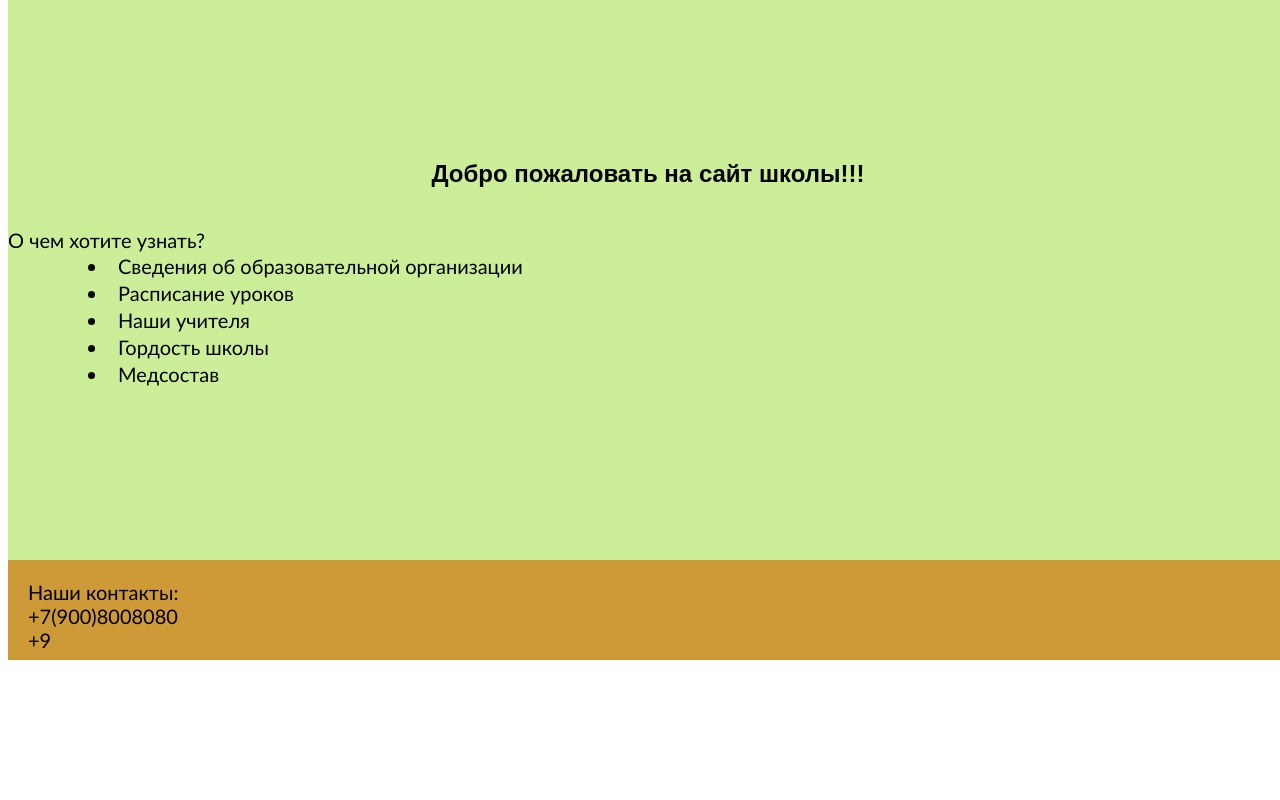
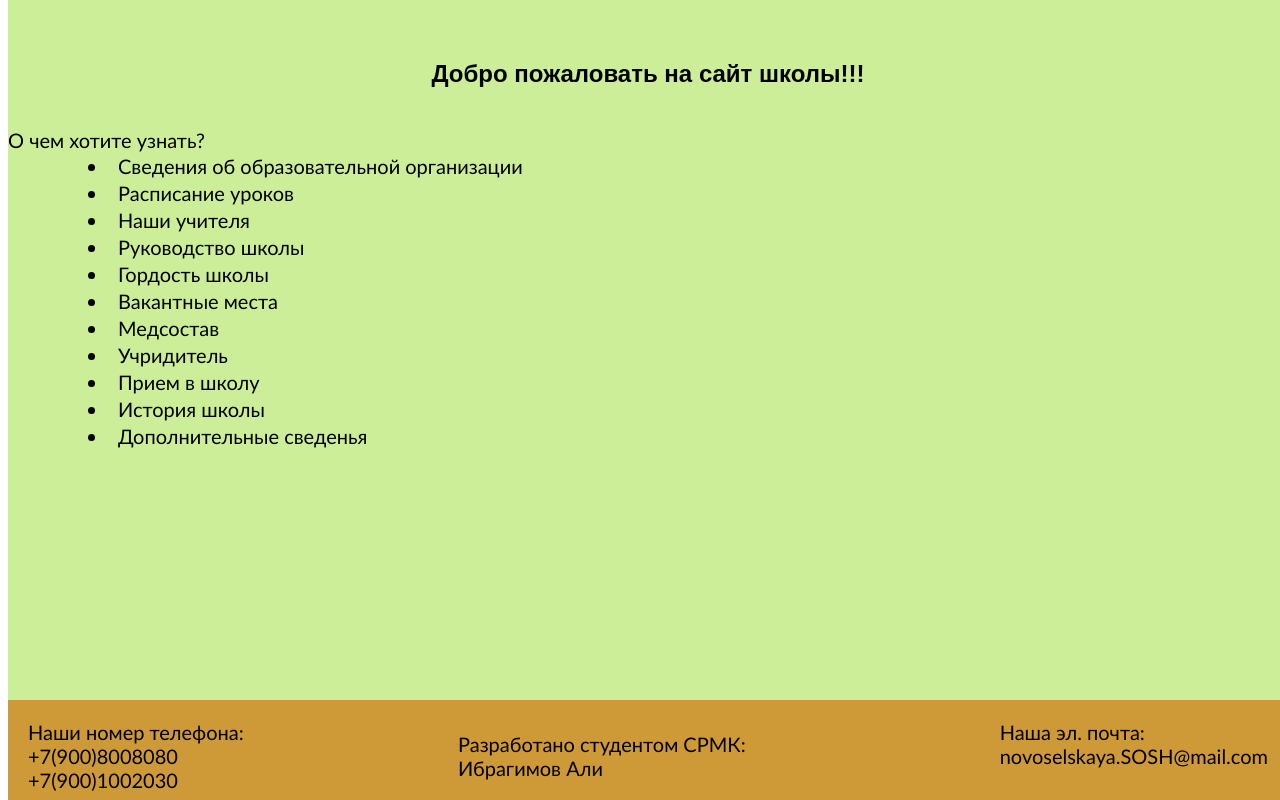
Before and after one commit to AliIbragimov/myhomev, a plain HTML site: page projectschool/index.html in a window 1280 px wide. Shown: the part 698-1498 px from the top of the page. Before the commit the page ends 1358 px from the top, so only its background shows below. Drawn offline with Linux system fonts and the light colour scheme.

Commit message:
ti commit

```diff
--- a/projectschool/index.html
+++ b/projectschool/index.html
@@ -11,7 +11,14 @@
           class="img"
           url="https://novoselskaya.ucoz.ru/_si/0/07557097.jpg"
         />
-        <p style="margin: 0px 0px 0px 0px; padding: 20px">
+        <p
+          style="
+            position: relative;
+            right: -730px;
+            margin: 0px 0px 0px 0px;
+            padding: 50px;
+          "
+        >
           <a href=""><strong>Версия для слабовидящих</strong></a>
         </p>
       </div>
@@ -39,8 +46,14 @@
           </li>
           <li class="p1"><a href="">Расписание уроков</a></li>
           <li class="p1"><a href="">Наши учителя</a></li>
+          <li class="p1"><a href="">Руководство школы</a></li>
           <li class="p1"><a href="">Гордость школы</a></li>
+          <li class="p1"><a href="">Вакантные места</a></li>
           <li class="p1"><a href="">Медсостав</a></li>
+          <li class="p1"><a href="">Учридитель</a></li>
+          <li class="p1"><a href="">Прием в школу</a></li>
+          <li class="p1"><a href="">История школы</a></li>
+          <li class="p1"><a href="">Дополнительные сведенья</a></li>
         </oi>
       </div>
       <div class="divT">
@@ -48,7 +61,13 @@
           <nav class="nav-footer">
             <div>
               <p class="footer-phone">
-                Наши контакты: <br />+7(900)8008080<br />+9
+                Наши номер телефона: <br />+7(900)8008080<br />+7(900)1002030
+              </p>
+              <p class="footer-email">
+                Наша эл. почта:<br />novoselskaya.SOSH@mail.com
+              </p>
+              <p class="footer-me">
+                Разработано студентом СРМК:<br />Ибрагимов Али
               </p>
             </div>
           </nav>
--- a/projectschool/style.css
+++ b/projectschool/style.css
@@ -34,9 +34,9 @@ footer {
 .main-core1 {
     display: inline-block;
     width: 100%;
-    height: 400px;
+    height: 80%;
     background: #CE9;
-    padding: 200px 0px 0px 0px;
+    padding: 100px 0px 0px 0px;
 }
 
 .top-main {
@@ -110,6 +110,17 @@ footer {
     display: block;
 }
 
+.footer-email {
+    right: 20px;
+    position: absolute;
+}
+
+.footer-me {
+    left: 450px;
+    bottom: 0px;
+    position: absolute;
+}
+
 .nav-footer {
     width: 100%;
     height: 100px;
```
